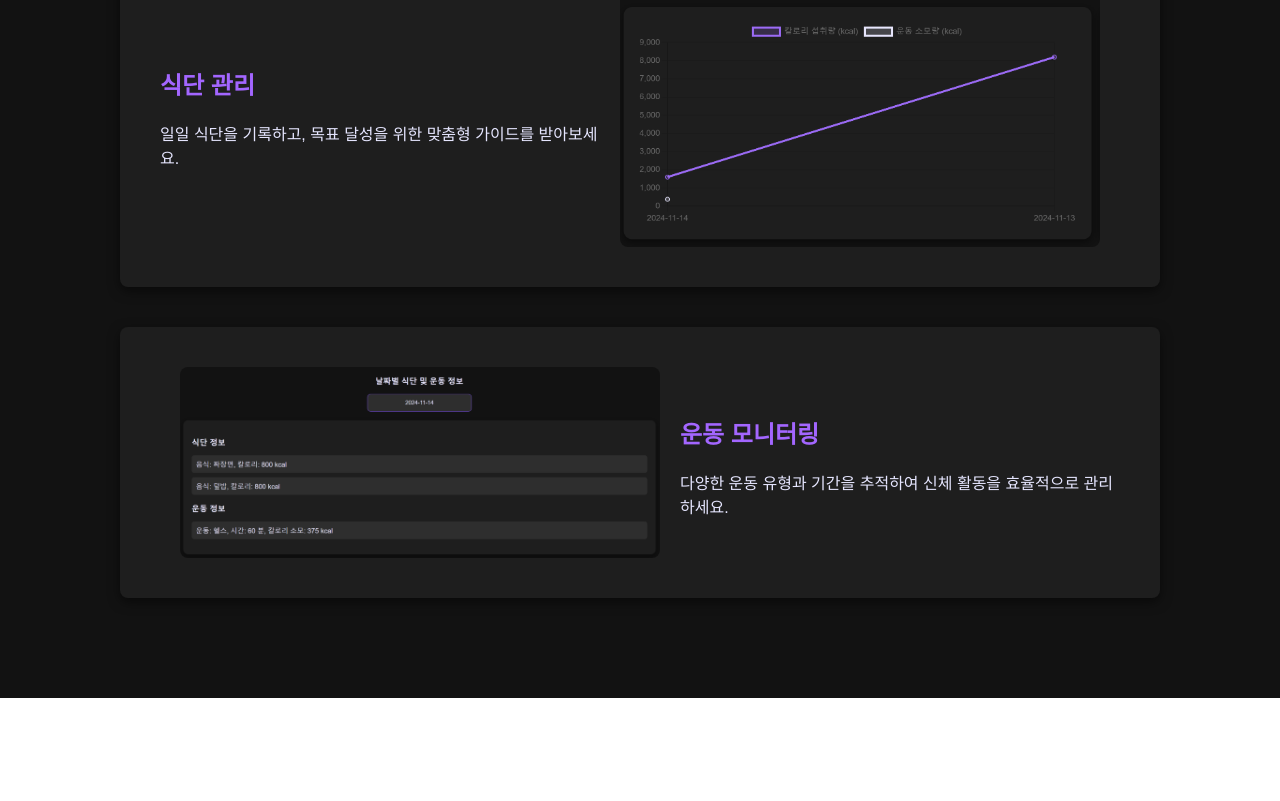
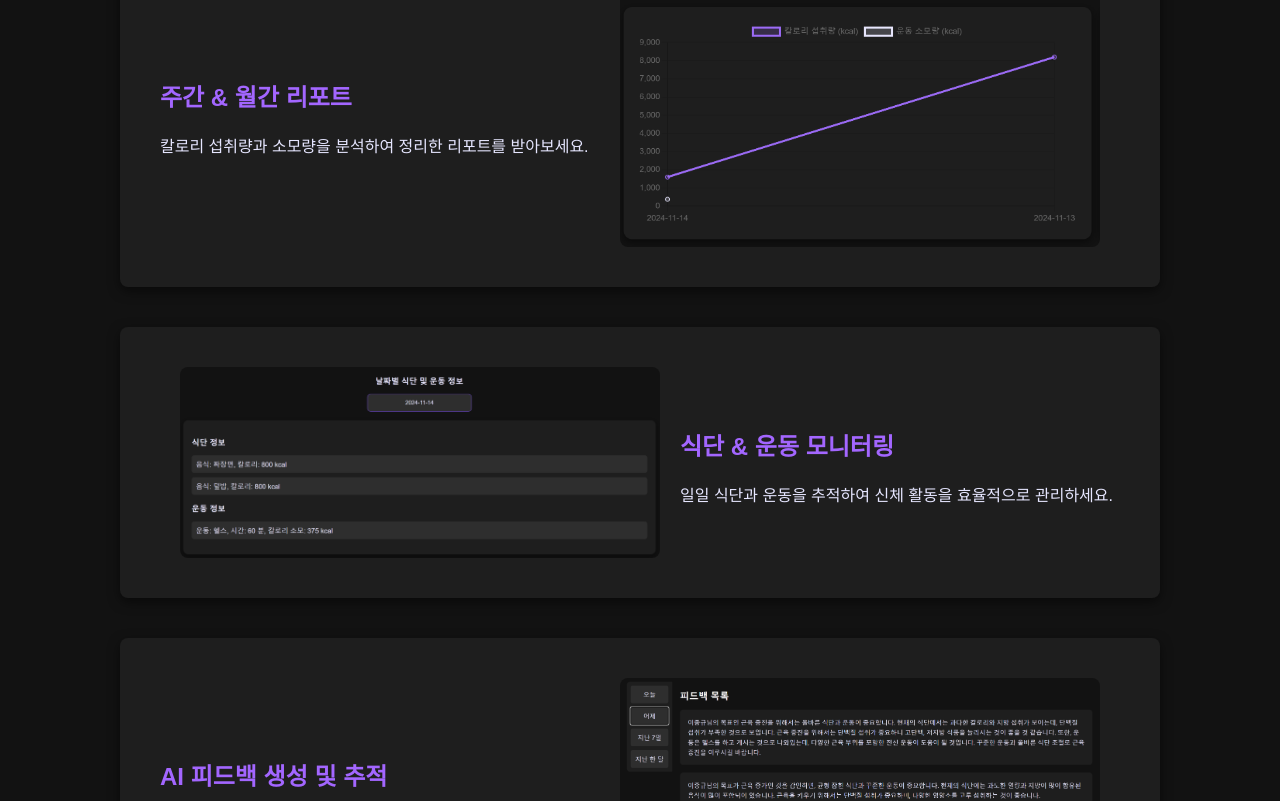
Before and after one commit to jklee3409/HealtManagement_Frontend, a React (Create React App) app: page / in a window 1280 px wide. Shown: the part 761-1562 px from the top of the page. Before the commit the page ends 1459 px from the top, so only its background shows below. Built offline with nearby package versions, Linux system fonts and the light colour scheme.

Commit message:
feat(home): 홈페이지 UI 수정
로그인 여부에 따른 상단바 구성 변경

```diff
--- a/src/pages/HomePage.js
+++ b/src/pages/HomePage.js
@@ -4,6 +4,7 @@ import styled, { keyframes } from 'styled-components';
 import { useInView } from 'react-intersection-observer';
 import Image1 from '../assets/images/function1.png';
 import Image2 from '../assets/images/function2.png';
+import Image3 from '../assets/images/function3.png';
 
 const Container = styled.div`
   font-family: Arial, sans-serif;
@@ -161,7 +162,7 @@ const HomePage = ({ isLoggedIn, onLogout }) => {
         <Logo>FitWell</Logo>
         <NavMenu>
           <NavLink to="/">Home</NavLink>
-          <NavLink to="/insight">Insight</NavLink>
+          <NavLink to="/feedback">Insight</NavLink>
           <NavLink to="/dashboard">Dashboard</NavLink>
           <NavLink to="/update">Update</NavLink>
           {isLoggedIn ? (
@@ -182,14 +183,19 @@ const HomePage = ({ isLoggedIn, onLogout }) => {
 
       <FeaturesSection>
         <FeatureBlock
-          title="식단 관리"
-          description="일일 식단을 기록하고, 목표 달성을 위한 맞춤형 가이드를 받아보세요."
+          title="주간 & 월간 리포트"
+          description="칼로리 섭취량과 소모량을 분석하여 정리한 리포트를 받아보세요."
           image={Image1}
         />
         <FeatureBlock
-          title="운동 모니터링"
-          description="다양한 운동 유형과 기간을 추적하여 신체 활동을 효율적으로 관리하세요."
+          title="식단 & 운동 모니터링"
+          description="일일 식단과 운동을 추적하여 신체 활동을 효율적으로 관리하세요."
           image={Image2}
+        />
+        <FeatureBlock
+          title="AI 피드백 생성 및 추적"
+          description="chaGPT API를 활용한 피드백을 생성하고 피드백 내용을 한 곳에서 확인할 수 있습니다."
+          image={Image3}
         />
       </FeaturesSection>
     </Container>
```
